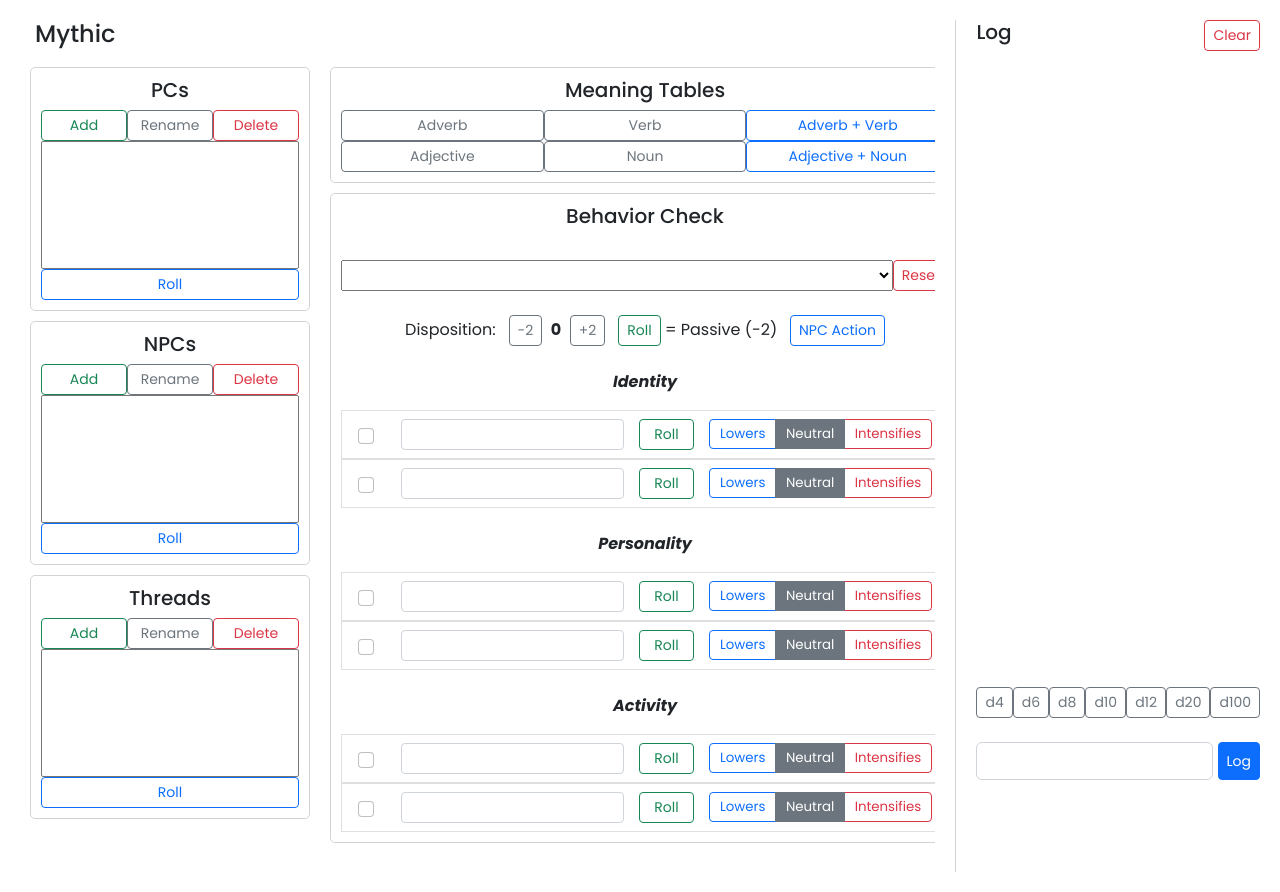
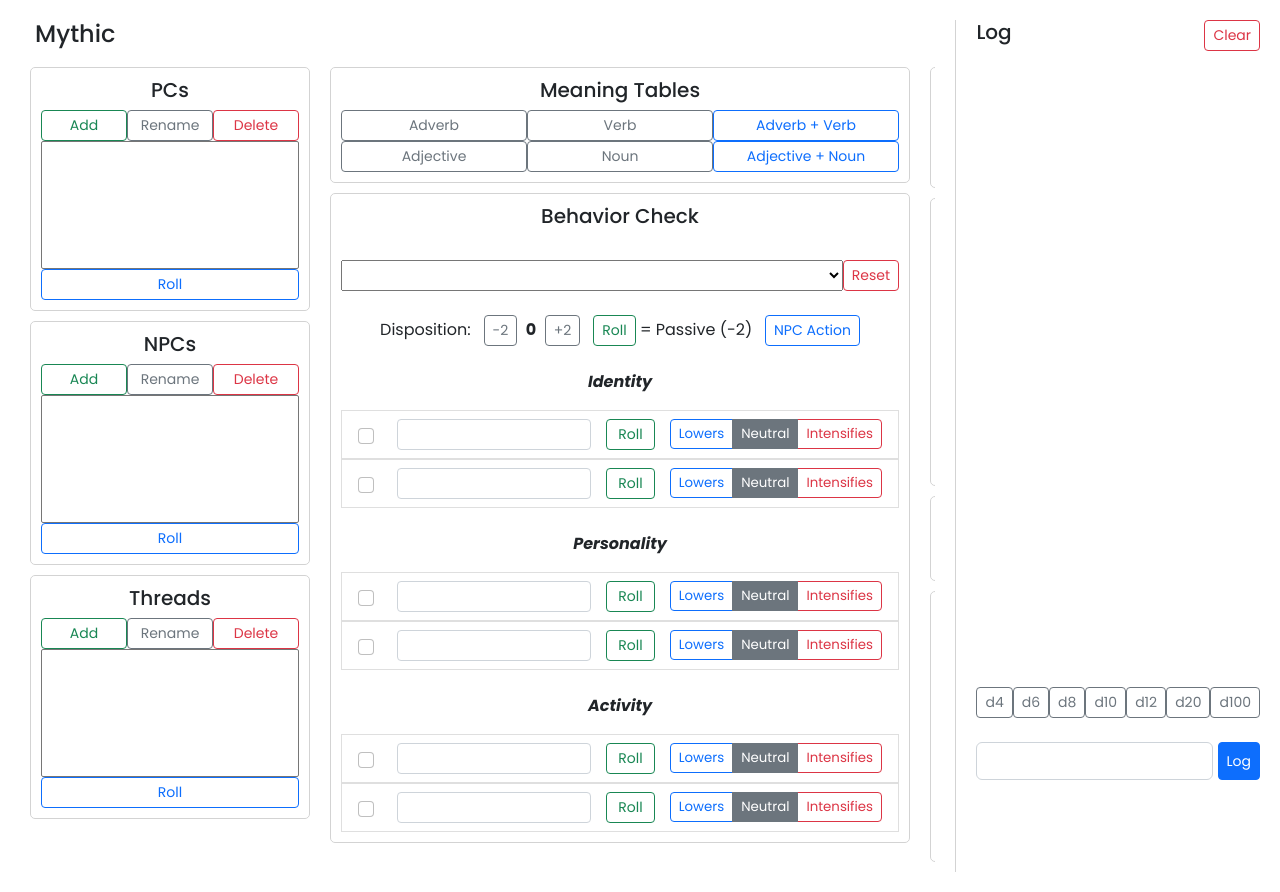
Before and after one commit to daniel-duliga/mangy, an Angular app: page / in a window 1280 px wide. Built offline with nearby package versions, Linux system fonts and the light colour scheme.

Commit message:
More layout updates

```diff
--- a/src/app/app.component.scss
+++ b/src/app/app.component.scss
@@ -1,6 +1,7 @@
 .main-container {
     margin: 20px;
-    display: flex;
+    display: grid;
+    grid-template-columns: 4fr 1fr;
 }
 .actions {
     display: flex;
--- a/src/app/components/conjecture/npc-interaction-emulator/npc-interaction-emulator.component.ts
+++ b/src/app/components/conjecture/npc-interaction-emulator/npc-interaction-emulator.component.ts
@@ -94,7 +94,7 @@ export class NpcInteractionEmulatorComponent implements OnInit {
     }
     const focus = npcFocus.roll(DiceUtil.rollDice('1d100').sum);
 
-    this.dataService.data.log.add(`The ${this.bearing} NPC speaks of ${bearingSecondary?.value} regarding the PC's ${focus.value}.`);
+    this.dataService.data.log.add(`The ${this.bearing.toLowerCase()} NPC speaks of ${bearingSecondary?.value} regarding the PC's ${focus.value}.`);
   }
 }
 
--- a/src/app/components/mythic/mythic.component.html
+++ b/src/app/components/mythic/mythic.component.html
@@ -17,11 +17,11 @@
             (onItemsChanged)="dataService.data.mythic.threads = $event"
         ></app-list>
     </div>
-    <div style="min-width: 650px;">
+    <div style="min-width: 600px;">
         <app-meaning-tables></app-meaning-tables>
         <app-behavior-check></app-behavior-check>
     </div>
-    <div style="min-width: 300px;">
+    <div style="min-width: 275px;">
         <app-chaos-factor></app-chaos-factor>
         <app-fate-check></app-fate-check>
         <app-detail-check></app-detail-check>
```
